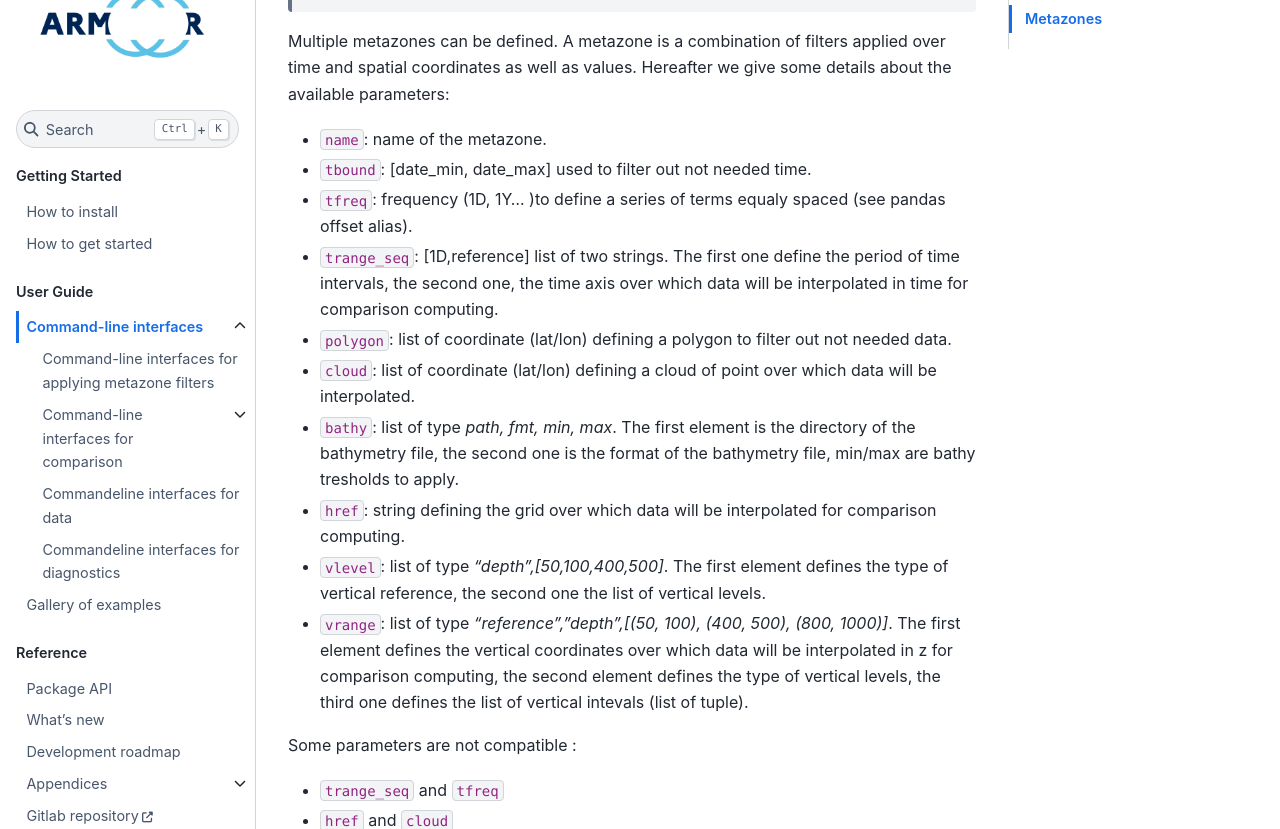
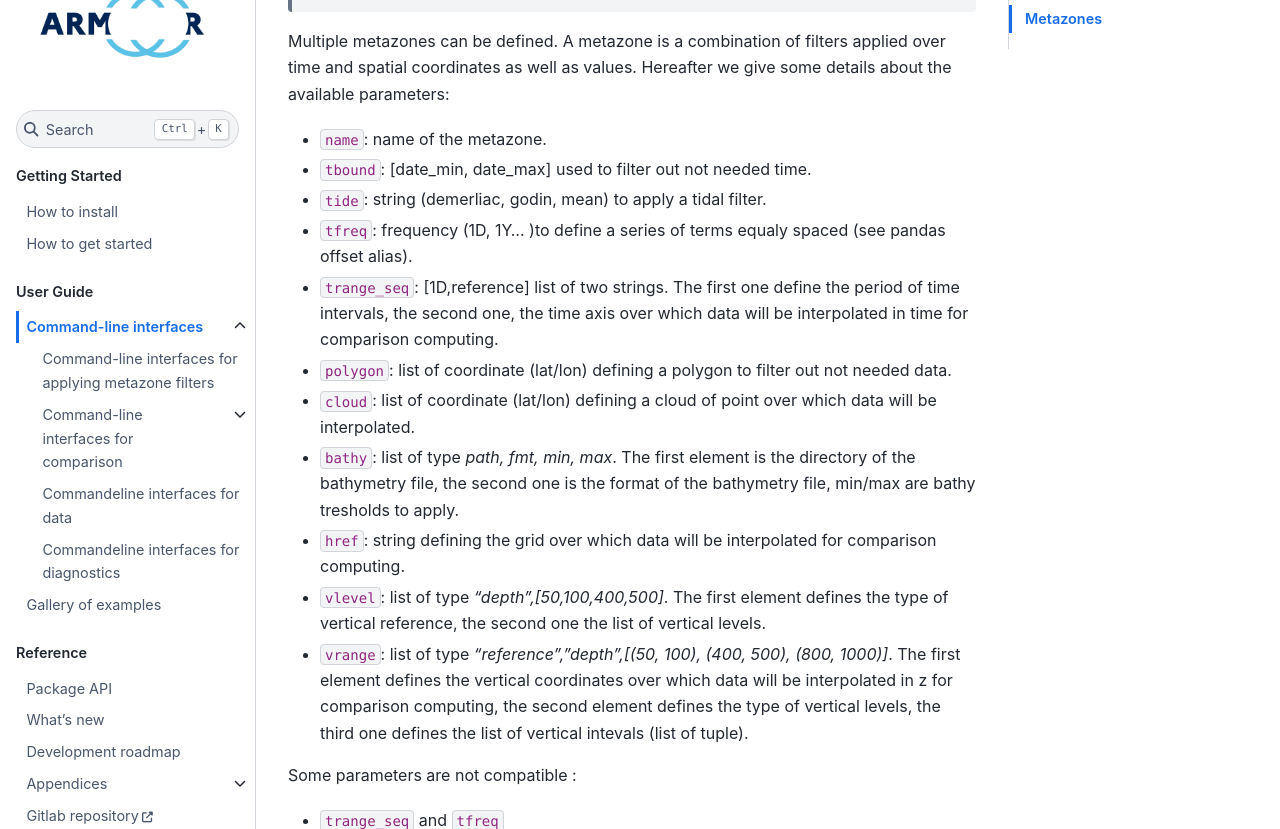
Before and after one commit to shom-fr/armoor, a Sphinx documentation site: the page built from doc/cli.rst, in a window 1280 px wide and 900 px high, scrolled down 1567 px, cut to the strip 71-900 px from the top of the window. Built offline with Sphinx 7.4.7 and the Sphinx Book theme 1.1.4, drawn with Linux system fonts in a browser that asks for light colours.

Commit message:
update doc

```diff
--- a/doc/cli.rst
+++ b/doc/cli.rst
@@ -54,6 +54,7 @@ Hereafter we give some details about the available parameters:
 
 - ``name``: name of the metazone.
 - ``tbound``: [date_min, date_max] used to filter out not needed time.
+- ``tide``: string (demerliac, godin, mean) to apply a tidal filter.
 - ``tfreq``: frequency (1D, 1Y... )to define a series of terms equaly spaced (see pandas offset alias).
 - ``trange_seq``: [1D,reference] list of two strings. The first one define the period of time intervals, the second one, the time axis over which data will be interpolated in time for comparison computing.
 - ``polygon``: list of coordinate (lat/lon) defining a polygon to filter out not needed data.
```
